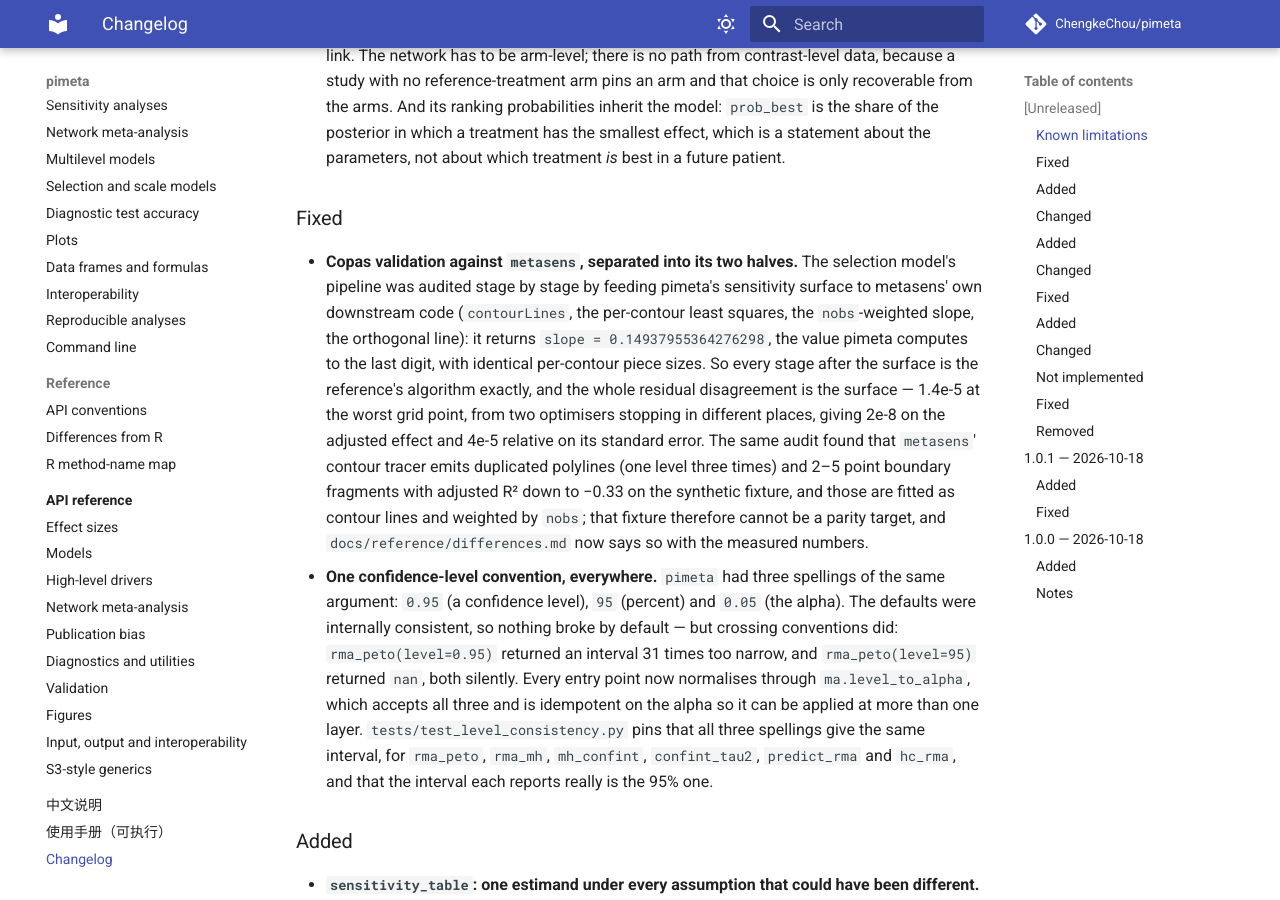
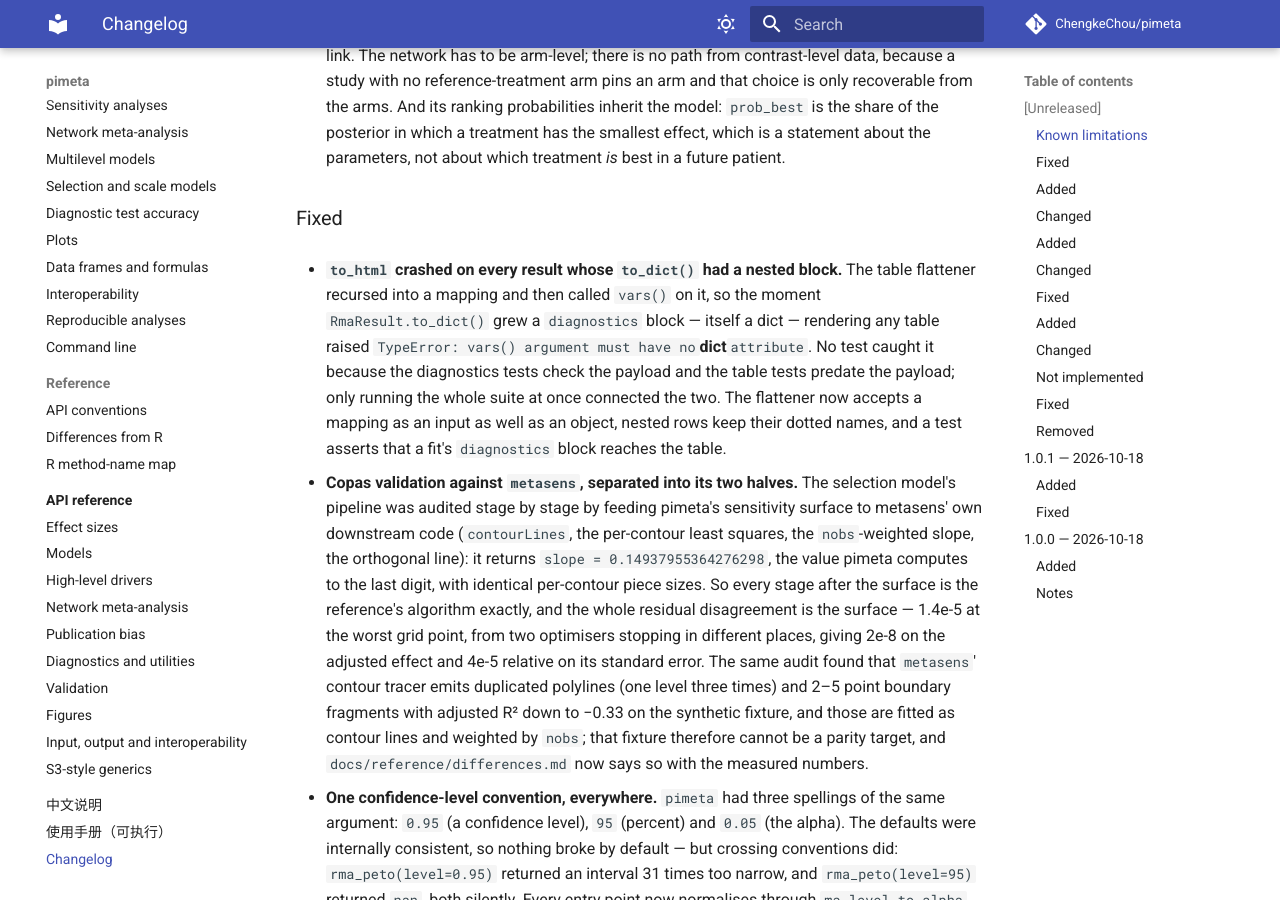
Before and after one commit to ChengkeChou/pimeta, an MkDocs documentation site: the page built from docs/changelog.md, in a window 1280 px wide and 900 px high, scrolled down 2075 px. Built offline with MkDocs 1.6.1 and Material for MkDocs 9.7.7, drawn with Linux system fonts in a browser that asks for light colours; comment, search, counter and statistics services are not loaded.

Commit message:
fix: a nested block in to_dict() broke every table
RmaResult.to_dict() gained a diagnostics block, which is a dict. The table
flattener recursed into mappings and then called vars() on them, so
to_html() raised TypeError for every fit -- a user-facing break introduced two
commits earlier by the result schema, and invisible to both sides of the test
suite: the diagnostics tests inspect the payload, and the table tests were
written before the payload had a nested block.

Only running the full suite connected them. 2193 passed and these two failed,
which is the argument for running all of it rather than the files that look
related.

The flattener now accepts a mapping as an input as well as an object, nested
keys keep their dotted names, and the new test asserts that a fit's diagnostics
block reaches the table instead of merely that to_dict() contains it.

```diff
--- a/docs/changelog.md
+++ b/docs/changelog.md
@@ -93,6 +93,16 @@ the entry or the page named.
   future patient.
 
 ### Fixed
+
+- **`to_html` crashed on every result whose `to_dict()` had a nested block.**
+  The table flattener recursed into a mapping and then called `vars()` on it, so
+  the moment `RmaResult.to_dict()` grew a `diagnostics` block — itself a dict —
+  rendering any table raised `TypeError: vars() argument must have no
+  `__dict__` attribute`. No test caught it because the diagnostics tests check
+  the payload and the table tests predate the payload; only running the whole
+  suite at once connected the two. The flattener now accepts a mapping as an
+  input as well as an object, nested rows keep their dotted names, and a test
+  asserts that a fit's `diagnostics` block reaches the table.
 
 - **Copas validation against `metasens`, separated into its two halves.** The
   selection model's pipeline was audited stage by stage by feeding pimeta's
```
Also changed, not shown: CHANGELOG.md (+10 -0 lines), 2 other files.
